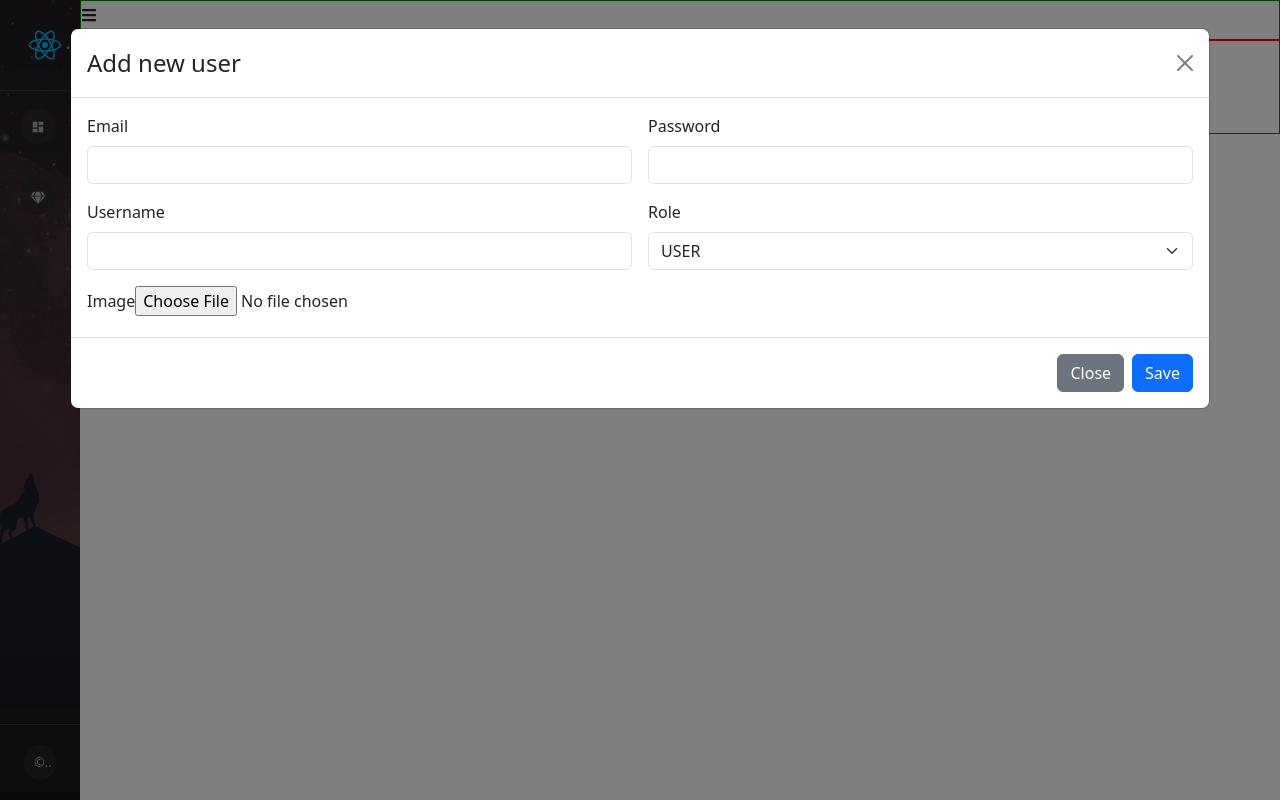
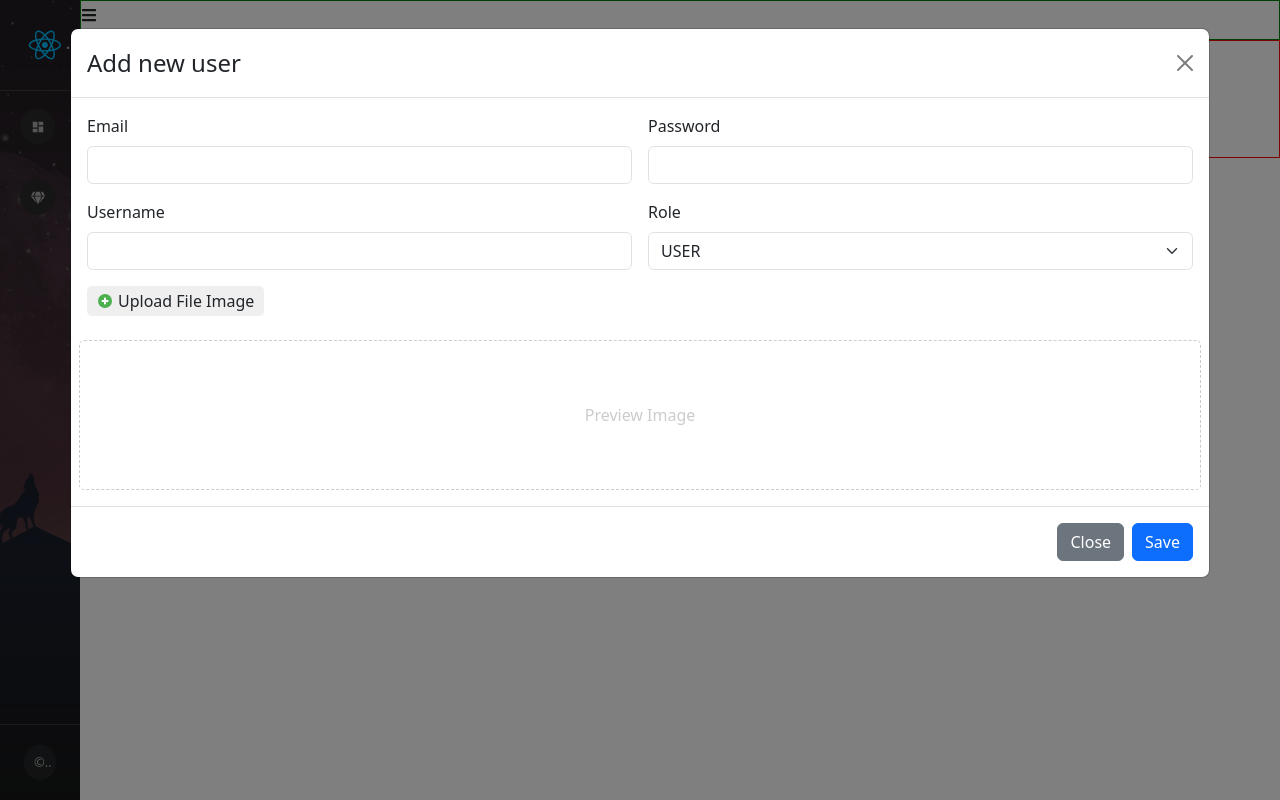
Before and after one commit to Khang-CS/CreateReactApp, a React (Create React App) app: page /admins/manage-users in a window 1280 px wide. Both pictures are taken after a click on the button "Launch demo modal". Built offline with nearby package versions, Linux system fonts and the light colour scheme.

Commit message:
57 - state modal create user

```diff
--- a/src/component/Admin/Content/ManageUser.js
+++ b/src/component/Admin/Content/ManageUser.js
@@ -1,5 +1,5 @@
 import ModalCreateUser from "./ModalCreateUser";
-
+import './ManageUser.scss'
 
 
 const ManageUser = (props) => {
@@ -14,8 +14,9 @@
                 </div>
                 <div>
                     table users
-                    <ModalCreateUser />
                 </div>
+
+                <ModalCreateUser />
 
             </div>
         </div>
--- /dev/null
+++ b/src/component/Admin/Content/ManageUser.scss
@@ -0,0 +1,36 @@
+.manage-user-container {
+    .user-content {}
+}
+
+.modal-add-user {
+    .img-preview {
+        border         : 1px dashed #ccc;
+        height         : 150px;
+        border-radius  : 5px;
+        display        : flex;
+        justify-content: center;
+        align-items    : center;
+        color          : #ccc;
+
+    }
+
+    img {
+        max-width : 100%;
+        max-height: 100%;
+    }
+
+    .label-upload {
+        display      : flex;
+        align-items  : center;
+        gap          : 5px;
+        width        : fit-content;
+        padding      : 3px 10px;
+        border-radius: 5px;
+        background   : #eeee;
+        cursor       : pointer;
+
+        &:hover {
+            background-color: #dcdcdc;
+        }
+    }
+}
--- a/src/component/Admin/Content/ModalCreateUser.js
+++ b/src/component/Admin/Content/ModalCreateUser.js
@@ -1,12 +1,31 @@
 import { useState } from 'react';
 import Button from 'react-bootstrap/Button';
 import Modal from 'react-bootstrap/Modal';
+import { FcPlus } from "react-icons/fc";
 
 const ModalCreateUser = () => {
     const [show, setShow] = useState(false);
 
     const handleClose = () => setShow(false);
     const handleShow = () => setShow(true);
+
+    const [email, setEmail] = useState('');
+    const [password, setPassword] = useState('');
+    const [username, setUsername] = useState('');
+    const [image, setImage] = useState('');
+    const [role, setRole] = useState('USER');
+
+    const [previewImage, setPreviewImage] = useState('');
+
+    const handleUploadImage = (event) => {
+        if (event.target && event.target.files && event.target.files[0]) {
+            setPreviewImage(URL.createObjectURL(event.target.files[0]));
+            setImage(event.target.files[0]);
+        }
+
+
+        console.log('upload file', event.target.files[0]);
+    }
 
     return (
         <>
@@ -18,7 +37,9 @@
                 size="xl"
                 show={show}
                 onHide={handleClose}
-                backdrop='static'            >
+                backdrop='static'
+                className='modal-add-user'
+            >
                 <Modal.Header closeButton>
                     <Modal.Title>Add new user</Modal.Title>
                 </Modal.Header>
@@ -26,27 +47,57 @@
                     <form className="row g-3">
                         <div className="col-md-6">
                             <label className="form-label">Email</label>
-                            <input type="email" className="form-control" />
+                            <input
+                                value={email} type="email" className="form-control"
+                                onChange={(event) => setEmail(event.target.value)}
+                            />
                         </div>
                         <div className="col-md-6">
                             <label className="form-label">Password</label>
-                            <input type="password" className="form-control" />
+                            <input
+                                value={password} type="password" className="form-control"
+                                onChange={(event) => setPassword(event.target.value)}
+                            />
                         </div>
 
                         <div className="col-md-6">
                             <label className="form-label">Username</label>
-                            <input type="text" className="form-control" />
+                            <input
+                                value={username}
+                                type="text" className="form-control"
+                                onChange={(event) => setUsername(event.target.value)}
+                            />
                         </div>
                         <div className="col-md-6">
                             <label className="form-label">Role</label>
-                            <select className="form-select">
-                                <option selected value='USER'>USER</option>
+                            <select defaultValue='USER' className="form-select"
+                                onChange={(event) => setRole(event.target.value)}
+                            >
+                                <option value='USER'>USER</option>
                                 <option value='ADMIN'>ADMIN</option>
                             </select>
                         </div>
                         <div className='col-md-12'>
-                            <label className='form-label'>Image</label>
-                            <input type='file' />
+                            <label className='form-label label-upload' htmlFor='labelUpload'>
+                                <FcPlus />
+                                Upload File Image
+                            </label>
+                            <input
+                                id='labelUpload'
+                                type='file'
+                                hidden
+                                onChange={(event) => handleUploadImage(event)}
+                            />
+                        </div>
+
+                        <div className='col-md-12 img-preview'>
+                            {previewImage ?
+                                <img src={previewImage} />
+                                :
+                                <span>Preview Image</span>
+                            }
+
+
                         </div>
                     </form>
                 </Modal.Body>
```
